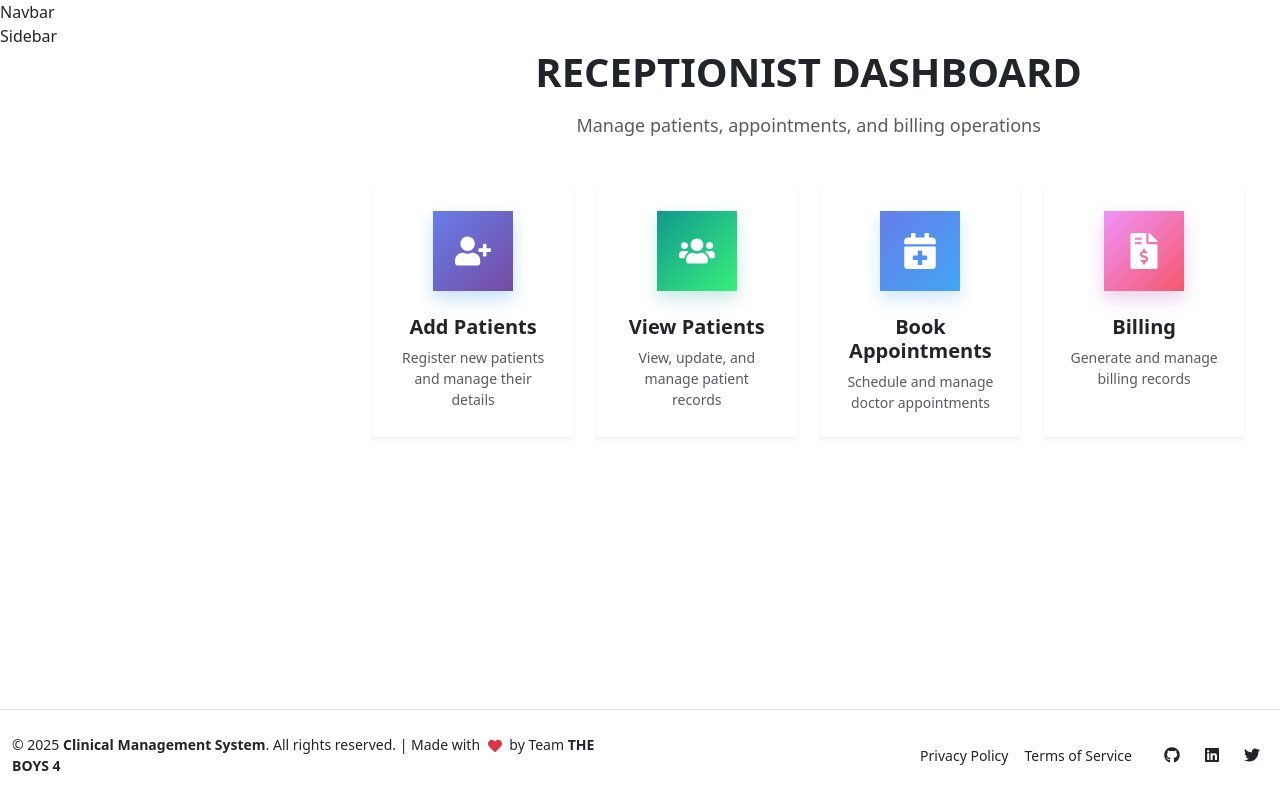
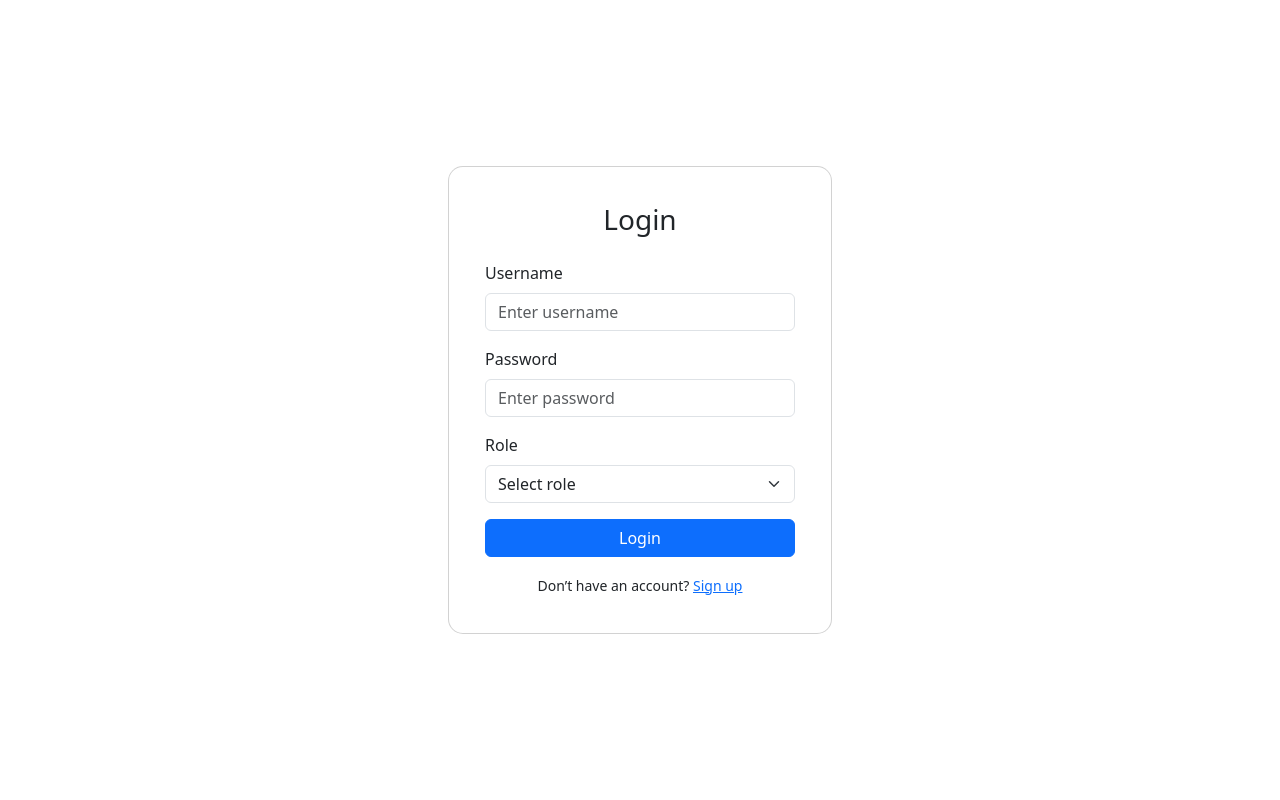
Before and after one commit to Ansil05/CMS_REACT_FRONTEND, a React (Vite) app: page /login in a window 1280 px wide. Before the commit this address led to /receptionist. Built offline with nearby package versions, Linux system fonts and the light colour scheme.

Commit message:
just integereted admin and recep with login page

```diff
--- a/src/context/AuthContext.jsx
+++ b/src/context/AuthContext.jsx
@@ -3,11 +3,12 @@ import React, { createContext, useContext, useState } from 'react';
 const AuthContext = createContext();
 
 export function AuthProvider({ children }) {
-  const [isAuthenticated, setIsAuthenticated] = useState(true); // default true for dev
+  const [isAuthenticated, setIsAuthenticated] = useState(false);
 
   function login() {
     setIsAuthenticated(true);
   }
+
   function logout() {
     setIsAuthenticated(false);
   }
--- a/src/context/RoleContext.jsx
+++ b/src/context/RoleContext.jsx
@@ -3,7 +3,7 @@ import React, { createContext, useContext, useState } from 'react';
 const RoleContext = createContext();
 
 export function RoleProvider({ children }) {
-  const [role, setRole] = useState('receptionist'); // default for dev
+  const [role, setRole] = useState('');
 
   return (
     <RoleContext.Provider value={{ role, setRole }}>
--- a/src/pages/Admin/AdminHome.jsx
+++ b/src/pages/Admin/AdminHome.jsx
@@ -1,12 +1,117 @@
-import React from 'react';
+import { useState, useEffect } from 'react';
+import { Container, Row, Col, Card } from 'react-bootstrap';
+import { useNavigate } from 'react-router-dom';
+import {
+  FaUserPlus, FaUsers,
+} from 'react-icons/fa';
+import { IoMdSettings } from "react-icons/io";
+import LoadingSpinner from '../../ui/LoadingSpinner';
 
 const AdminHome = () => {
-	return (
-		<div style={{ padding: 40 }}>
-			<h2>Admin Home</h2>
-			<p>Welcome to the admin dashboard (placeholder).</p>
-		</div>
-	);
+  const navigate = useNavigate();
+  const [loading, setLoading] = useState(false);
+
+  const dashboardCards = [
+    {
+      title: 'Add Staff',
+      description: 'Register new staffs and manage their details',
+      icon: FaUserPlus,
+      color: '#1e88e5',
+      gradient: 'linear-gradient(135deg, #667eea 0%, #764ba2 100%)',
+      path: '#',
+    },
+    {
+      title: 'View staffs',
+      description: 'View, update, and manage staff records',
+      icon: FaUsers,
+      color: '#26a69a',
+      gradient: 'linear-gradient(135deg, #11998e 0%, #38ef7d 100%)',
+      path: '#',
+    },
+    {
+      title: 'System Settings',
+      description: 'Manage System',
+      icon: IoMdSettings,
+      color: '#42a5f5',
+      gradient: 'linear-gradient(135deg, #667eea 0%, #42a5f5 100%)',
+      path: '#',
+    },
+    // {
+    //   title: 'Billing',
+    //   description: 'Generate and manage billing records',
+    //   icon: FaFileInvoiceDollar,
+    //   color: '#ab47bc',
+    //   gradient: 'linear-gradient(135deg, #f093fb 0%, #f5576c 100%)',
+    //   path: '/receptionist/billing/add',
+    // },
+  ];
+
+  return (
+    <Container fluid>
+      {/* Header */}
+      <div className="text-center mb-5">
+        <h1
+          className="fw-bold mb-3"
+          style={{
+            fontSize: '2.5rem',
+            color: 'var(--primary-600)'
+          }}
+        >
+          ADMIN DASHBOARD
+        </h1>
+        <p className="text-muted" style={{ fontSize: '1.125rem' }}>
+          Manage Staffs, Users, and System
+        </p>
+      </div>
+
+      {/* Dashboard Cards */}
+      <Row className="g-4 justify-content-center stagger-animation">
+        {dashboardCards.map((card, index) => (
+          <Col xs={12} sm={6} lg={3} key={index}>
+            <Card
+              className="border-0 shadow-sm card-hover h-100"
+              onClick={() => navigate(card.path)}
+              style={{
+                cursor: 'pointer',
+                borderRadius: 'var(--radius-xl)',
+                background: 'white',
+                transition: 'all 0.3s ease'
+              }}
+            >
+              <Card.Body className="p-4 text-center">
+                {/* Icon */}
+                <div
+                  className="mx-auto mb-4 d-flex align-items-center justify-content-center"
+                  style={{
+                    width: '80px',
+                    height: '80px',
+                    borderRadius: 'var(--radius-xl)',
+                    background: card.gradient,
+                    boxShadow: `0 8px 16px ${card.color}40`
+                  }}
+                >
+                  <card.icon size={36} color="white" />
+                </div>
+
+                {/* Title */}
+                <h5 className="fw-bold mb-2" style={{ color: 'var(--text-primary)' }}>
+                  {card.title}
+                </h5>
+
+                {/* Description */}
+                <p
+                  className="text-muted mb-0"
+                  style={{ fontSize: '0.875rem', lineHeight: '1.5' }}
+                >
+                  {card.description}
+                </p>
+              </Card.Body>
+            </Card>
+          </Col>
+        ))}
+      </Row>
+    </Container>
+  );
 };
 
 export default AdminHome;
--- a/src/pages/auth/Login.jsx
+++ b/src/pages/auth/Login.jsx
@@ -1,22 +1,120 @@
-import React from 'react';
 import { useNavigate } from 'react-router-dom';
 import { useAuth } from '../../context/AuthContext';
+import { useRole } from '../../context/RoleContext';
+import React, { useState } from "react";
+import { Form, Button, Card, Container, Row, Col, Alert, Spinner } from "react-bootstrap";
 
 const Login = () => {
   const { login } = useAuth();
+  const { setRole } = useRole();
   const navigate = useNavigate();
 
-  function handleLogin() {
-    login();
-    navigate('/');
-  }
+  const [formData, setFormData] = useState({ username: "", password: "", role: "" });
+  const [error, setError] = useState("");
+  const [loading, setLoading] = useState(false);
+
+  const handleChange = (e) => {
+    setFormData({ ...formData, [e.target.name]: e.target.value });
+  };
+
+  const handleLogin = (e) => {
+    e.preventDefault(); // prevent reload
+    if (!formData.username || !formData.password || !formData.role) {
+      setError("All fields are required");
+      return;
+    }
+
+    setLoading(true);
+    setError("");
+
+    // Simulate login delay
+    setTimeout(() => {
+      login(); // set isAuthenticated = true
+      setRole(formData.role); // store selected role
+
+      // Navigate to role-based page
+      const routes = {
+        admin: "/admin",
+        doctor: "/doctor",
+        receptionist: "/receptionist",
+        labTechnician: "/lab-technician",
+        pharmacist: "/pharmacist",
+      };
+
+      navigate(routes[formData.role] || "/");
+      setLoading(false);
+    }, 800);
+  };
 
   return (
-    <div style={{ padding: 40 }}>
-      <h2>Login</h2>
-      <p>This is a development login. Click to continue as receptionist.</p>
-      <button onClick={handleLogin}>Login</button>
-    </div>
+    <Container className="d-flex justify-content-center align-items-center min-vh-100">
+      <Row>
+        <Col>
+          <Card style={{ width: "24rem", padding: "20px", borderRadius: "15px" }}>
+            <Card.Body>
+              <h3 className="text-center mb-4">Login</h3>
+
+              {error && <Alert variant="danger">{error}</Alert>}
+
+              <Form onSubmit={handleLogin}>
+                <Form.Group className="mb-3" controlId="username">
+                  <Form.Label>Username</Form.Label>
+                  <Form.Control
+                    type="text"
+                    placeholder="Enter username"
+                    name="username"
+                    value={formData.username}
+                    onChange={handleChange}
+                    required
+                  />
+                </Form.Group>
+
+                <Form.Group className="mb-3" controlId="password">
+                  <Form.Label>Password</Form.Label>
+                  <Form.Control
+                    type="password"
+                    placeholder="Enter password"
+                    name="password"
+                    value={formData.password}
+                    onChange={handleChange}
+                    required
+                  />
+                </Form.Group>
+
+                <Form.Group className="mb-3" controlId="role">
+                  <Form.Label>Role</Form.Label>
+                  <Form.Select
+                    name="role"
+                    value={formData.role}
+                    onChange={handleChange}
+                    required
+                  >
+                    <option value="">Select role</option>
+                    <option value="admin">Admin</option>
+                    <option value="receptionist">Receptionist</option>
+                    <option value="doctor">Doctor</option>
+                    <option value="pharmacist">Pharmacist</option>
+                    <option value="labTechnician">Lab Technician</option>
+                  </Form.Select>
+                </Form.Group>
+
+                <div className="d-grid">
+                  <Button variant="primary" type="submit" disabled={loading}>
+                    {loading ? <Spinner size="sm" animation="border" /> : "Login"}
+                  </Button>
+                </div>
+              </Form>
+
+              <div className="text-center mt-3">
+                <small>
+                  Don’t have an account? <a href="/signup">Sign up</a>
+                </small>
+              </div>
+            </Card.Body>
+          </Card>
+        </Col>
+      </Row>
+    </Container>
   );
 };
 
--- a/src/routes/index.jsx
+++ b/src/routes/index.jsx
@@ -41,7 +41,7 @@ const AppRoutes = () => {
       admin: '/admin',
       doctor: '/doctor',
       receptionist: '/receptionist',
-      'lab-technician': '/lab-technician',
+      labTechnician: '/lab-technician',
       pharmacist: '/pharmacist',
     };
     return routes[role] || '/login';
```
Also changed, not shown: src/pages/Admin/AdminDashboard.jsx (deleted, +0 -8 lines).
